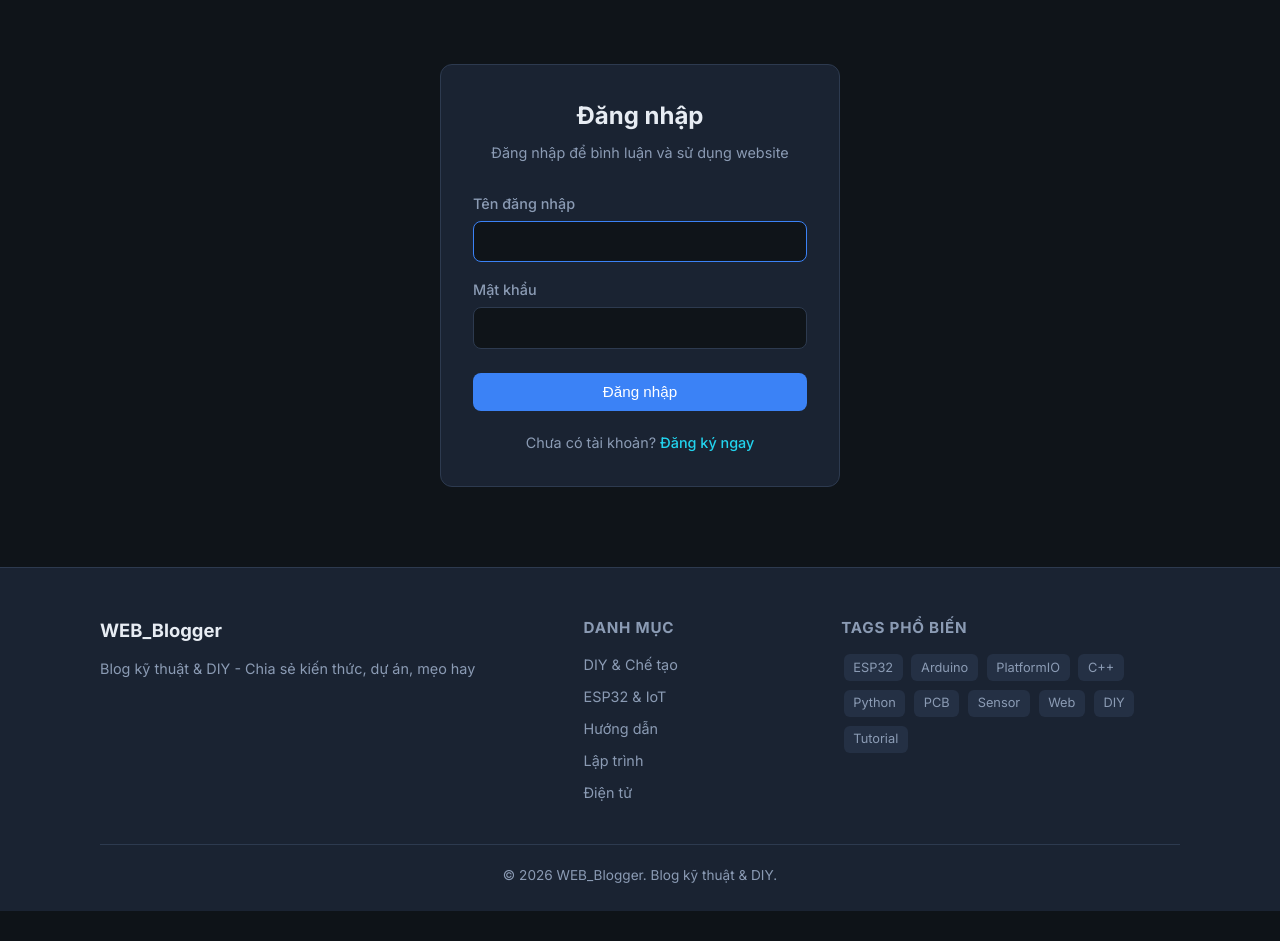
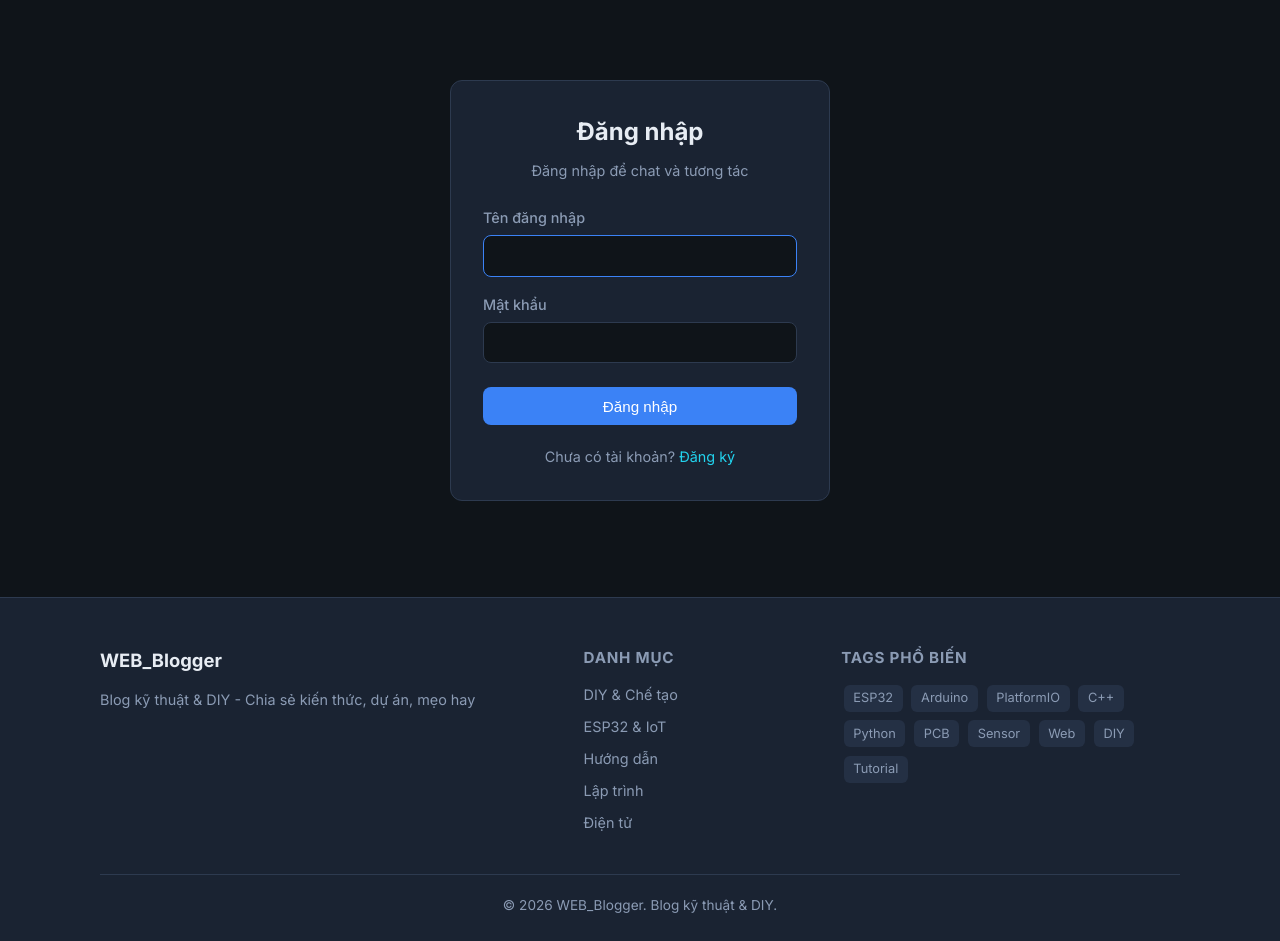
Before and after one commit to Danh0DIY/WEB_Blogger, a PHP site: page /login.php in a window 1280 px wide. Shown: the part 65-1006 px from the top of the page. Before the commit the page ends 976 px from the top, so only its background shows below. Run offline with PHP 8.4, Linux system fonts and the light colour scheme; data comes from the database, SQL or seed files in the repository.

```diff
--- a/login.php
+++ b/login.php
@@ -3,7 +3,7 @@ require_once __DIR__ . '/includes/auth.php';
 startSession();
 
 if (isLoggedIn()) {
-    header('Location: ' . (isAdmin() ? 'admin/' : 'index.php'));
+    header('Location: ' . SITE_URL . '/');
     exit;
 }
 
@@ -14,14 +14,9 @@ if ($_SERVER['REQUEST_METHOD'] === 'POST') {
     if ($username === '' || $password === '') {
         $error = 'Vui lòng nhập đầy đủ thông tin.';
     } elseif (login($username, $password)) {
-        $redirect = $_GET['redirect'] ?? '';
-        if ($redirect !== '' && str_starts_with($redirect, '/') === false && !preg_match('#^https?://#i', $redirect)) {
-            header('Location: ' . $redirect);
-        } elseif (isAdmin()) {
-            header('Location: admin/');
-        } else {
-            header('Location: index.php');
-        }
+        $redirect = $_GET['redirect'] ?? '/';
+        if (strpos($redirect, 'http') === 0) $redirect = '/';
+        header('Location: ' . SITE_URL . $redirect);
         exit;
     } else {
         $error = 'Sai tên đăng nhập hoặc mật khẩu.';
@@ -29,14 +24,12 @@ if ($_SERVER['REQUEST_METHOD'] === 'POST') {
 }
 
 $pageTitle = 'Đăng nhập';
-require __DIR__ . '/includes/header.php';
+require_once __DIR__ . '/includes/header.php';
 ?>
-
-<div class="container">
-    <div class="auth-page">
-        <div class="login-box">
-            <h1>Đăng nhập</h1>
-            <p class="subtitle">Đăng nhập để bình luận và sử dụng website</p>
+<div class="container" style="max-width:420px;margin:3rem auto;">
+    <div class="login-box" style="padding:2rem;">
+        <h1 style="text-align:center;margin-bottom:0.5rem;">Đăng nhập</h1>
+        <p class="subtitle" style="text-align:center;color:var(--text-muted);margin-bottom:1.5rem;">Đăng nhập để chat và tương tác</p>
 
         <?php if ($error): ?>
         <div class="alert alert-error"><?= e($error) ?></div>
@@ -51,14 +44,11 @@ require __DIR__ . '/includes/header.php';
                 <label for="password">Mật khẩu</label>
                 <input type="password" id="password" name="password" required>
             </div>
-                <button type="submit" class="btn">Đăng nhập</button>
+            <button type="submit" class="btn" style="width:100%;">Đăng nhập</button>
         </form>
-
-            <p class="auth-footer">
-                Chưa có tài khoản? <a href="register.php">Đăng ký ngay</a>
+        <p style="text-align:center;margin-top:1.25rem;font-size:0.9rem;color:var(--text-muted)">
+            Chưa có tài khoản? <a href="<?= SITE_URL ?>/register.php">Đăng ký</a>
         </p>
     </div>
 </div>
-</div>
-
-<?php require __DIR__ . '/includes/footer.php'; ?>
+<?php require_once __DIR__ . '/includes/footer.php'; ?>
--- a/logout.php
+++ b/logout.php
@@ -1,5 +1,5 @@
 <?php
 require_once __DIR__ . '/includes/auth.php';
 logout();
-header('Location: index.php');
+header('Location: ' . SITE_URL . '/');
 exit;
```
Lines whose indentation alone changed are shown as unchanged.
